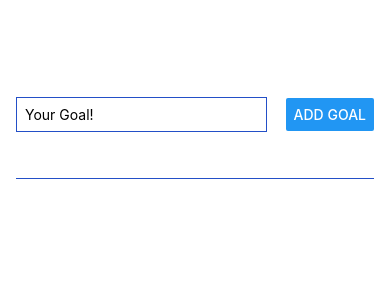
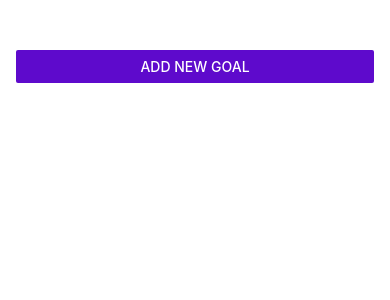
Before and after one commit to vickyruud/RNCourse, a React Native app: screen / in a window 390 px wide. Shown: the top 300 px of the page. Built offline with nearby package versions, Linux system fonts and the light colour scheme.

Commit message:
Add modal to new goal

```diff
--- a/App.js
+++ b/App.js
@@ -1,11 +1,16 @@
 import { useState } from "react";
-import { StyleSheet, View, FlatList } from "react-native";
+import { StyleSheet, View, FlatList, Button } from "react-native";
 import GoalInput from "./components/GoalInput";
 import GoalItem from "./components/GoalItem";
 
 export default function App() {
   const [enteredGoalText, setEnteredGoalText] = useState("");
   const [courseGoals, setCourseGoals] = useState([]);
+  const [modalIsVisible, setModalIsVisible] = useState(false);
+
+  const startAddGoalHandler = () => {
+    setModalIsVisible(true);
+  };
 
   const addGoalHandler = (enteredGoalText) => {
     setCourseGoals((currentCourseGoals) => [
@@ -22,7 +27,12 @@
 
   return (
     <View style={styles.appContainer}>
-      <GoalInput onAddGoal={addGoalHandler} />
+      <Button
+        title="Add New Goal"
+        color="#5e0acc"
+        onPress={startAddGoalHandler}
+      />
+      <GoalInput visible={modalIsVisible} onAddGoal={addGoalHandler} />
       <View style={styles.goalsContaier}>
         <FlatList
           data={courseGoals}
--- a/components/GoalInput.js
+++ b/components/GoalInput.js
@@ -1,7 +1,7 @@
-import { View, StyleSheet, TextInput, Button } from "react-native";
+import { View, StyleSheet, TextInput, Button, Modal } from "react-native";
 import { useState } from "react";
 
-export default function GoalInput({ onAddGoal }) {
+export default function GoalInput({ onAddGoal, visible }) {
   const [enteredGoalText, setEnteredGoalText] = useState("");
 
   const goalInputHandler = (enteredText) => {
@@ -14,6 +14,7 @@
   };
 
   return (
+    <Modal visible={visible} animationType="slide">
       <View style={styles.inputContainer}>
         <TextInput
           onChangeText={goalInputHandler}
@@ -23,6 +24,7 @@
         />
         <Button onPress={addGoalHandler} title="Add Goal" />
       </View>
+    </Modal>
   );
 }
 
--- a/components/GoalItem.js
+++ b/components/GoalItem.js
@@ -2,22 +2,29 @@
 
 export default function GoalItem({ text, onDeleteItem, id }) {
   return (
-    <Pressable onPress={onDeleteItem.bind(this, id)}>
-      <View style={styles.goalItem}>
+    <View style={styles.goalItem}>
+      <Pressable
+        android_ripple={{ color: "#200742" }}
+        onPress={onDeleteItem.bind(this, id)}
+        style={({pressed}) => pressed && styles.pressedItem}
+      >
         <Text style={styles.goalItemText}>{text}</Text>
-      </View>
-    </Pressable>
+      </Pressable>
+    </View>
   );
 }
 
 const styles = StyleSheet.create({
   goalItem: {
     margin: 8,
-    padding: 8,
     borderRadius: 6,
     backgroundColor: "#5e0acc",
   },
   goalItemText: {
     color: "white",
+    padding: 8,
   },
+  pressedItem:{
+    opacity: 0.5
+  }
 });
```
Lines whose indentation alone changed are shown as unchanged.
